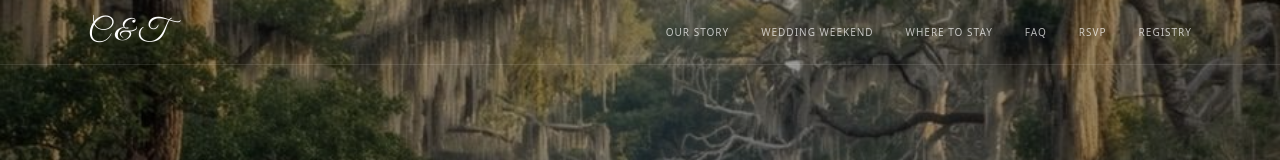
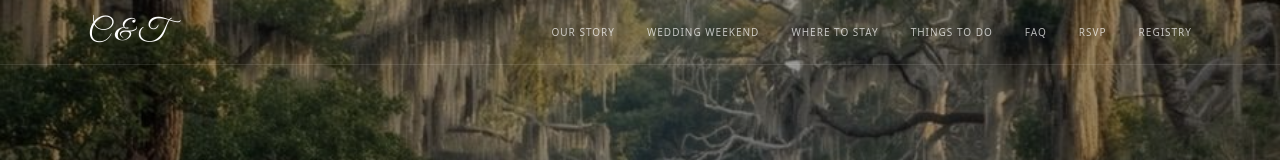
Before and after one commit to Dkilpatrick31/corey-and-tina, a Next.js app: page / in a window 1280 px wide. Shown: the top 160 px of the page. Built offline with nearby package versions, Linux system fonts and the light colour scheme; a web font is replaced by a local one.

Commit message:
feat: add Things to Do nav link between Where to Stay and FAQ
Co-Authored-By: Claude Sonnet 4.6 <noreply@anthropic.com>

```diff
--- a/components/Nav.tsx
+++ b/components/Nav.tsx
@@ -9,6 +9,7 @@ const links = [
   { href: "#our-story", label: "Our Story" },
   { href: "#wedding-weekend", label: "Wedding Weekend" },
   { href: "#travel", label: "Where to Stay" },
+  { href: "#things-to-do", label: "Things to Do" },
   { href: "#faq", label: "FAQ" },
   { href: "#rsvp", label: "RSVP" },
   { href: "#registry", label: "Registry" },
```
